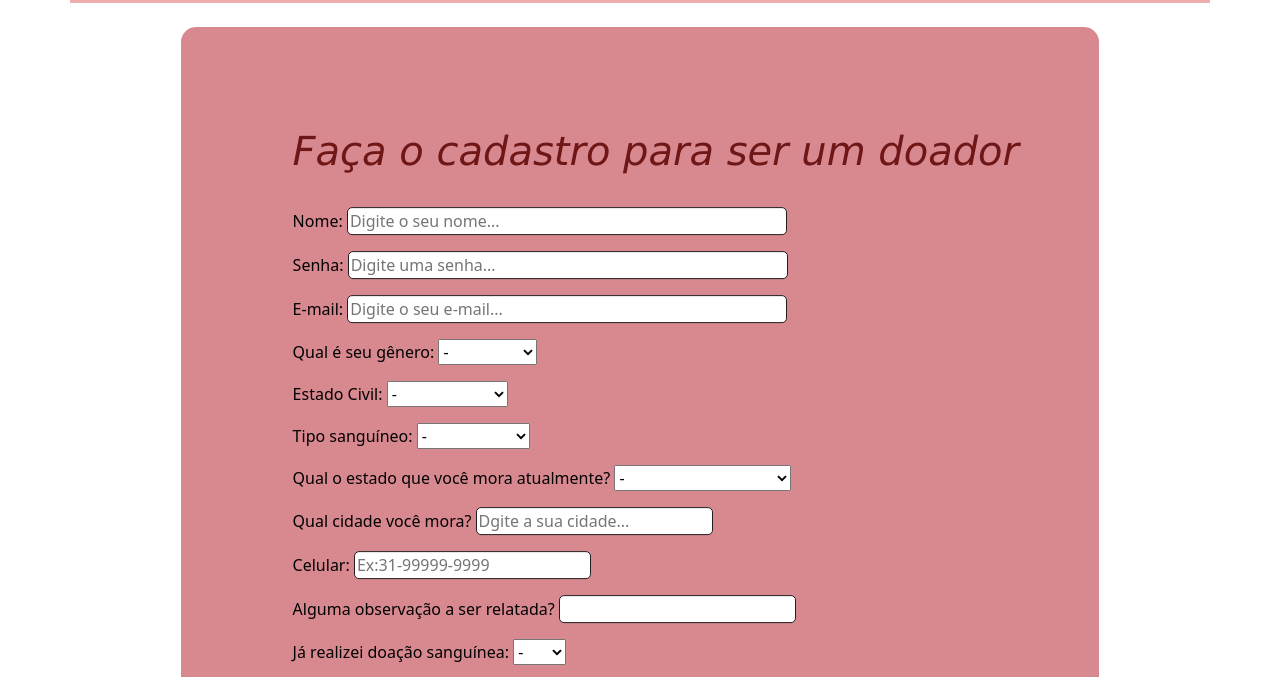
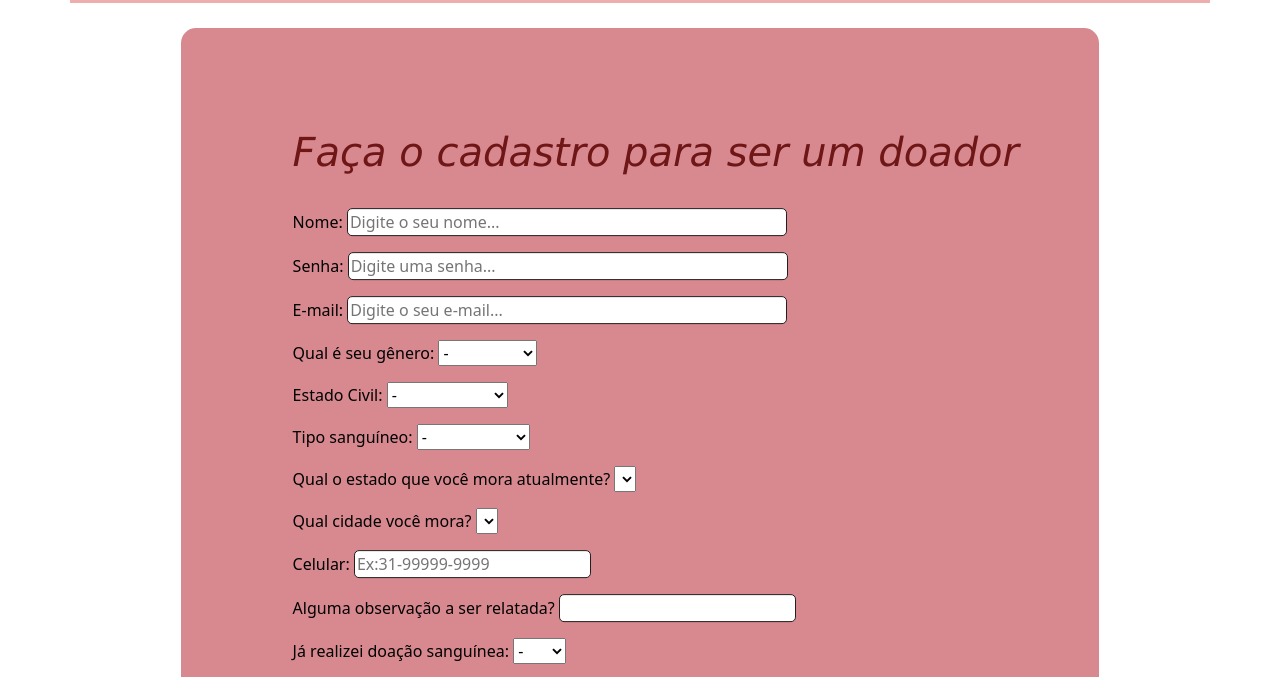
Before and after one commit to ICEI-PUCMinas-PSG-SI-TI/sg_n_2022-1-blood-center, a plain HTML site: page novodoador.html in a window 1280 px wide. Shown: the part 107-784 px from the top of the page. Drawn offline with nearby package versions, Linux system fonts and the light colour scheme; no server answers.

Commit message:
Add files via upload

```diff
--- /dev/null
+++ b/app.js
@@ -0,0 +1,28 @@
+const ulrUF = 'https://servicodados.ibge.gov.br/api/v1/localidades/estados'
+const cidade = document.getElementById("cidade")
+const uf = document.getElementById("uf")
+
+uf.addEventListener('change', async function(){
+const urlCidades = 'https://servicodados.ibge.gov.br/api/v1/localidades/estados'+uf.value+'/municipios'
+const request = await fetch(urlCidades)
+const response = await request.json()
+
+let options = ''
+response.forEach(function(cidades){
+options += '<option>'+cidades.nome+'</option>'
+})
+cidade.innerHTML = options
+})
+
+window.addEventListener('load', async ()=>{
+const request = await fetch(ulrUF)
+const response = await request.json()
+
+const options = document.createElement("optgroup")
+options.setAttribute('label', 'UFs')
+response.forEach(function(uf){
+options.innerHTML += '<option>'+uf.sigla+'</option>'
+
+})
+
+})
--- a/novodoador.html
+++ b/novodoador.html
@@ -209,47 +209,29 @@ button:hover{
         </p>
 
         <!--Campo para estado -->
+        <section>
+        <form>
         <p>
-          <label for="estado"> Qual o estado que você mora atualmente?</label>
-          <select id="estadoDoacao" name="nestadoDoacao" required="" >
-            <option value="x">-</option>
-            <option value="Acre">Acre</option>
-            <option value="Alagoas">Alagoas</option>
-            <option value="Amapá">Amapá</option>
-            <option value="Amazonas">Amazonas</option>
-            <option value="Bahia">Bahia</option>
-            <option value="Ceará">Ceará</option>
-            <option value="Distrito Federal">Distrito Federal</option>
-            <option value="Espírito Santo">Espírito Santo</option>
-            <option value="Goiás">Goiás</option>
-            <option value="Maranhão">Maranhão</option>
-            <option value="Mato Grosso">Mato Grosso</option>
-            <option value="Mato Grosso do Sul">Mato Grosso do Sul</option>
-            <option value="Minas Gerais">Minas Gerais </option>
-            <option value="Pará">Pará</option>
-            <option value="Paraíba">Paraíba </option>
-            <option value="Paraná">Paraná</option>
-            <option value="Pernambuco">Pernambuco</option>
-            <option value="Piauí">Piauí</option>
-            <option value="Rio de Janeiro">Rio de Janeiro</option>
-            <option value="Rio Grande do Norte">Rio Grande do Norte</option>
-            <option value="Rio Grande do Sul">Rio Grande do Sul</option>
-            <option value="Rondônia">Rondônia</option>
-            <option value="Roraima">Roraima</option>
-            <option value="Santa Catarina">Santa Catarina </option>
-            <option value="São Paulo">São Paulo</option>
-            <option value="Sergipe">Sergipe</option>
-            <option value="Tocantins">Tocantins</option>
+          <label for="uf"> Qual o estado que você mora atualmente?</label>
+          <select id="uf">
+            <option></option>
       </select>
 
         </p>
 
         <!--Campo para cidade do usuario-->
         <p>
-          <label for="cidade">Qual cidade você mora? </label>
-          <input id="cidade" name="ncidade" type="text" placeholder="Dgite a sua cidade..." required=""  >
+          <label for="cidade">Qual cidade você mora?</label>
+          <select id="cidade">
+            <option></option>
+          </select>
+        </form>
+      </section>
+        <script type="text/javascript" src="app.js"></script>
 
-        </p>
+      </p>
+
+      </form>
 
         <!--Campo para celular -->
         <p>
```
